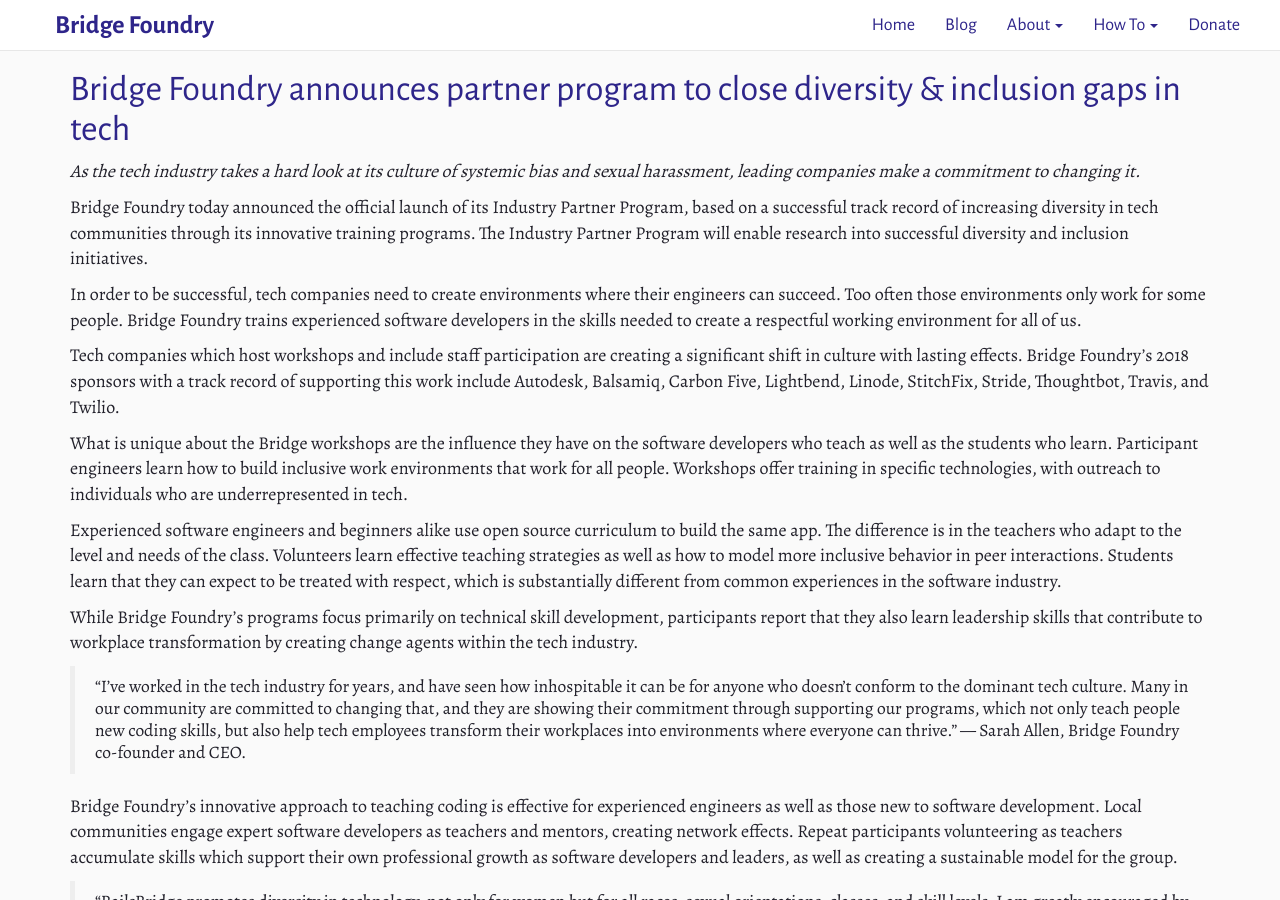
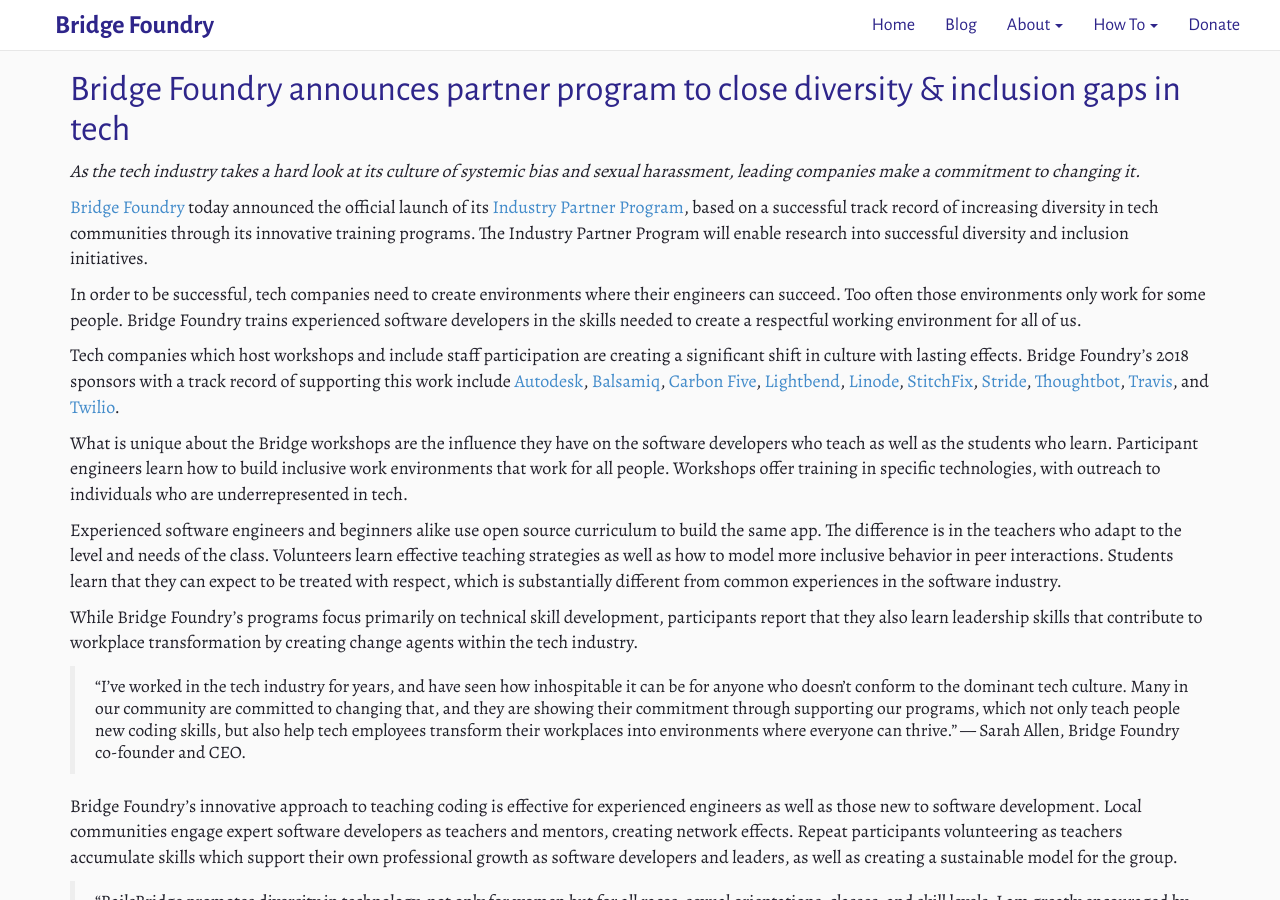
Before and after one commit to Satsaimistoowqp/bridgefoundry.github.io, a Jekyll site: the page built from news/2018-10-11-industry-partner-program.md, in a window 1280 px wide and 900 px high. Built offline with Jekyll 4.4.1, drawn with Linux system fonts in a browser that asks for light colours; part of the change alters nothing that is shown.

```diff
--- a/news/2018-10-11-industry-partner-program.md
+++ b/news/2018-10-11-industry-partner-program.md
@@ -5,11 +5,11 @@ title: Bridge Foundry announces partner program to close diversity & inclusion g
 
 *As the tech industry takes a hard look at its culture of systemic bias and sexual harassment, leading companies make a commitment to changing it.*
 
-Bridge Foundry today announced the official launch of its Industry Partner Program, based on a successful track record of increasing diversity in tech communities through its innovative training programs. The Industry Partner Program will enable research into successful diversity and inclusion initiatives.
+[Bridge Foundry](https://bridgefoundry.org/) today announced the official launch of its [Industry Partner Program](https://bridgefoundry.org/partner), based on a successful track record of increasing diversity in tech communities through its innovative training programs. The Industry Partner Program will enable research into successful diversity and inclusion initiatives.
 
 In order to be successful, tech companies need to create environments where their engineers can succeed. Too often those environments only work for some people. Bridge Foundry trains experienced software developers in the skills needed to create a respectful working environment for all of us.
 
-Tech companies which host workshops and include staff participation are creating a significant shift in culture with lasting effects.  Bridge Foundry’s 2018 sponsors with a track record of supporting this work include Autodesk, Balsamiq, Carbon Five, Lightbend, Linode, StitchFix, Stride, Thoughtbot, Travis, and Twilio.
+Tech companies which host workshops and include staff participation are creating a significant shift in culture with lasting effects.  Bridge Foundry’s 2018 sponsors with a track record of supporting this work include [Autodesk](https://www.autodesk.com/), [Balsamiq](https://balsamiq.com/), [Carbon Five](https://www.carbonfive.com/), [Lightbend](https://www.lightbend.com/), [Linode](https://www.linode.com/), [StitchFix](https://www.stitchfix.com/), [Stride](https://www.stridenyc.com/), [Thoughtbot](https://thoughtbot.com/), [Travis](https://foundation.travis-ci.org/), and [Twilio](https://www.twilio.com/).
 
 What is unique about the Bridge workshops are the influence they have on the software developers who teach as well as the students who learn.  Participant engineers learn how to build inclusive work environments that work for all people.  Workshops offer training in specific technologies, with outreach to individuals who are underrepresented in tech.
 
```
